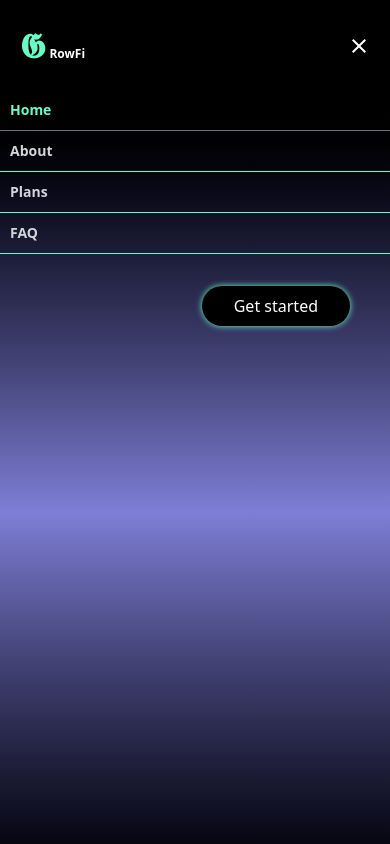
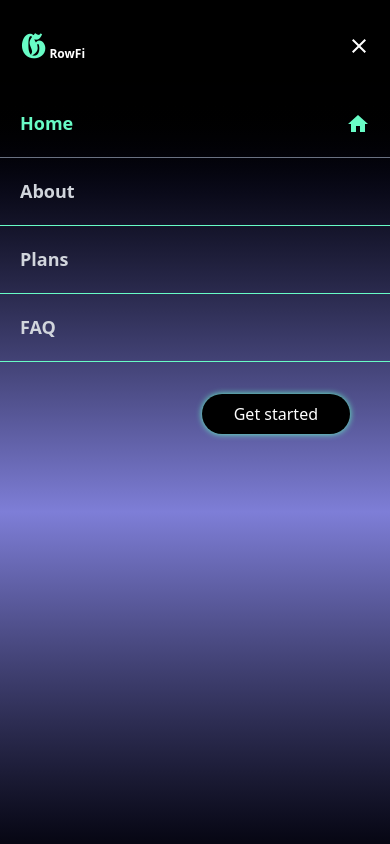
Before and after one commit to Eche00/growfi, a React (Vite) app: page / in a window 390 px wide. Both pictures are taken after a click on the button 362 px from the left and 45 px from the top of the page. Shown: the top 844 px of the page. Built offline with nearby package versions, Linux system fonts and the light colour scheme; some icons are missing.

Commit message:
feat: enhance dropdown animation in Header; update GeneralNav component styling

```diff
--- a/src/components/GeneralNav.tsx
+++ b/src/components/GeneralNav.tsx
@@ -1,3 +1,4 @@
+import { Home } from '@mui/icons-material'
 import { Link, NavLink } from 'react-router'
 
 
@@ -11,13 +12,13 @@ function GeneralNav({setDropDown}: DropdownProp) {
       <section
 
        className="fixed bg-gradient-to-b from-black via-[#7E7ED7]  to-black top-[90px] left-0 w-full h-[100vh]  z-50 flex flex-col gap-[32px] md:hidden">
-          <div className="flex flex-col  text-white text-[16px] font-[500]"
+          <div className="flex flex-col  text-white text-[18px] font-[500]"
 
           >
-          <NavLink to='/' className={({isActive})=> isActive ? 'text-[#68FCC6] font-bold text-sm cursor-pointer p-[10px]  border-b border-gray-500': ' text-gray-300 font-bold text-sm cursor-pointer p-[10px]  border-b border-[#68FCC6]'}>Home</NavLink>
-          <NavLink to='/about' className={({isActive})=> isActive ? 'text-[#68FCC6] font-bold text-sm cursor-pointer p-[10px]  border-b border-[#68FCC6]': ' text-gray-300 font-bold text-sm cursor-pointer p-[10px]  border-b border-[#68FCC6]'}>About</NavLink>
-          <NavLink to='/plans' className={({isActive})=> isActive ? 'text-[#68FCC6] font-bold text-sm cursor-pointer p-[10px]  border-b border-[#68FCC6]': ' text-gray-300 font-bold text-sm cursor-pointer p-[10px]  border-b border-[#68FCC6]'}>Plans</NavLink>
-          <NavLink to='/faqs' className={({isActive})=> isActive ? 'text-[#68FCC6] font-bold text-sm cursor-pointer p-[10px]  border-b border-[#68FCC6]': ' text-gray-300 font-bold text-sm cursor-pointer p-[10px]  border-b border-[#68FCC6]'}>FAQ </NavLink>
+          <NavLink to='/' className={({isActive})=> isActive ? 'text-[#68FCC6] font-bold  cursor-pointer p-5  border-b border-gray-500 flex items-center justify-between': ' text-gray-300 font-bold  cursor-pointer p-5  border-b border-[#68FCC6] flex items-center justify-between'}>Home <Home /></NavLink>
+          <NavLink to='/about' className={({isActive})=> isActive ? 'text-[#68FCC6] font-bold  cursor-pointer p-5  border-b border-[#68FCC6]': ' text-gray-300 font-bold  cursor-pointer p-5  border-b border-[#68FCC6]'}>About</NavLink>
+          <NavLink to='/plans' className={({isActive})=> isActive ? 'text-[#68FCC6] font-bold  cursor-pointer p-5  border-b border-[#68FCC6]': ' text-gray-300 font-bold  cursor-pointer p-5  border-b border-[#68FCC6]'}>Plans</NavLink>
+          <NavLink to='/faqs' className={({isActive})=> isActive ? 'text-[#68FCC6] font-bold  cursor-pointer p-5  border-b border-[#68FCC6]': ' text-gray-300 font-bold  cursor-pointer p-5  border-b border-[#68FCC6]'}>FAQ </NavLink>
            </div>
 
           <div className="flex sm:flex-row flex-col sm:items-center gap-[20px]">
--- a/src/components/Header.tsx
+++ b/src/components/Header.tsx
@@ -3,6 +3,7 @@ import { Link, NavLink } from "react-router-dom"
 import { Close } from "@mui/icons-material"
 import GeneralNav from "./GeneralNav";
 import DragHandleIcon from '@mui/icons-material/DragHandle';
+import { motion } from "framer-motion";
 
 function Header() {
   const [dropDown,setDropDown] = useState(false)
@@ -35,8 +36,20 @@ function Header() {
          <button className=" md:hidden flex  text-white" onClick={()=>setDropDown(!dropDown)}>{dropDown ? <Close fontSize="medium"/> :<DragHandleIcon fontSize="medium"/>}</button>
        </section>
 
-       {dropDown &&
+       <motion.section
+       initial={{ height: 0, opacity: 0 }}
+  animate={{
+    height: dropDown ? "auto" : 0,
+    opacity: dropDown ? 1 : 0,
+  }}
+
+  transition={{ duration: 0.35, ease: "easeInOut" }}
+  className="overflow-hidden"
+
+       >
+        {dropDown &&
        <GeneralNav setDropDown={setDropDown} />}
+       </motion.section>
     </div>
   )
 }
```
